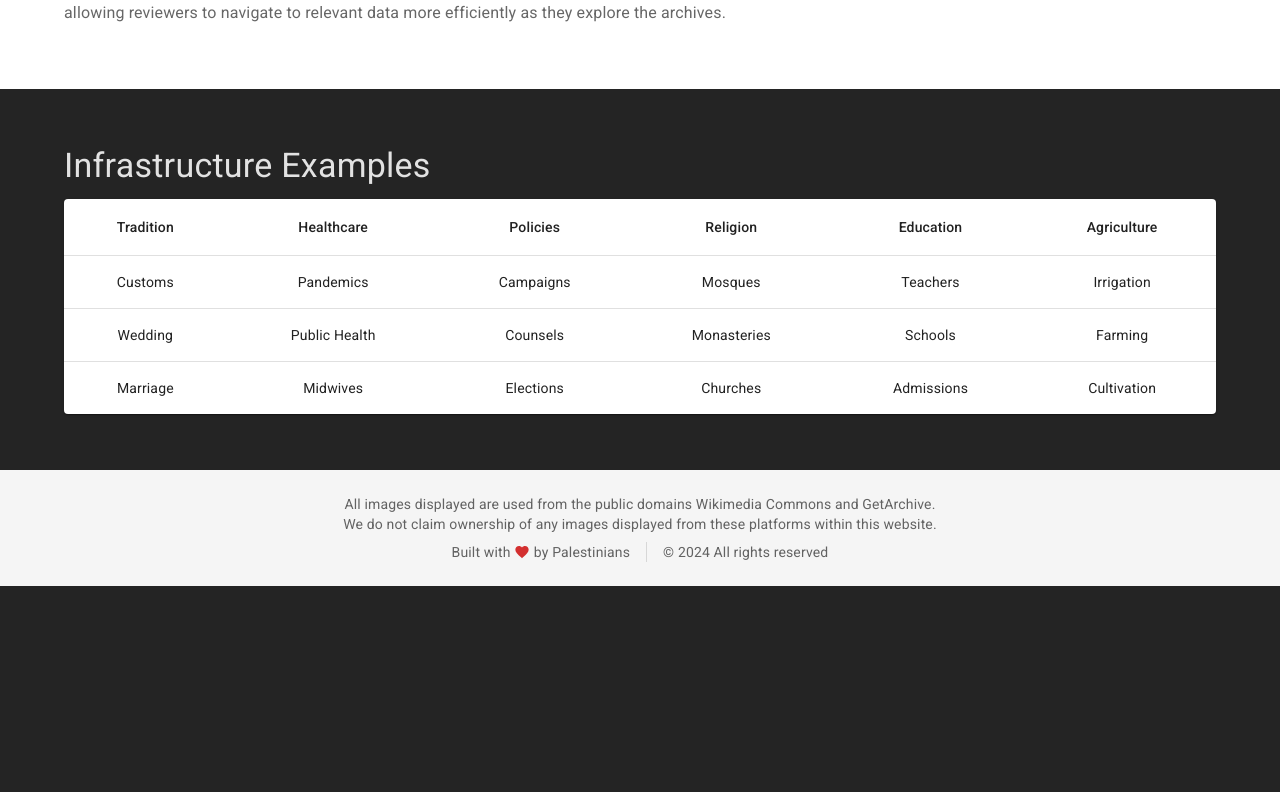
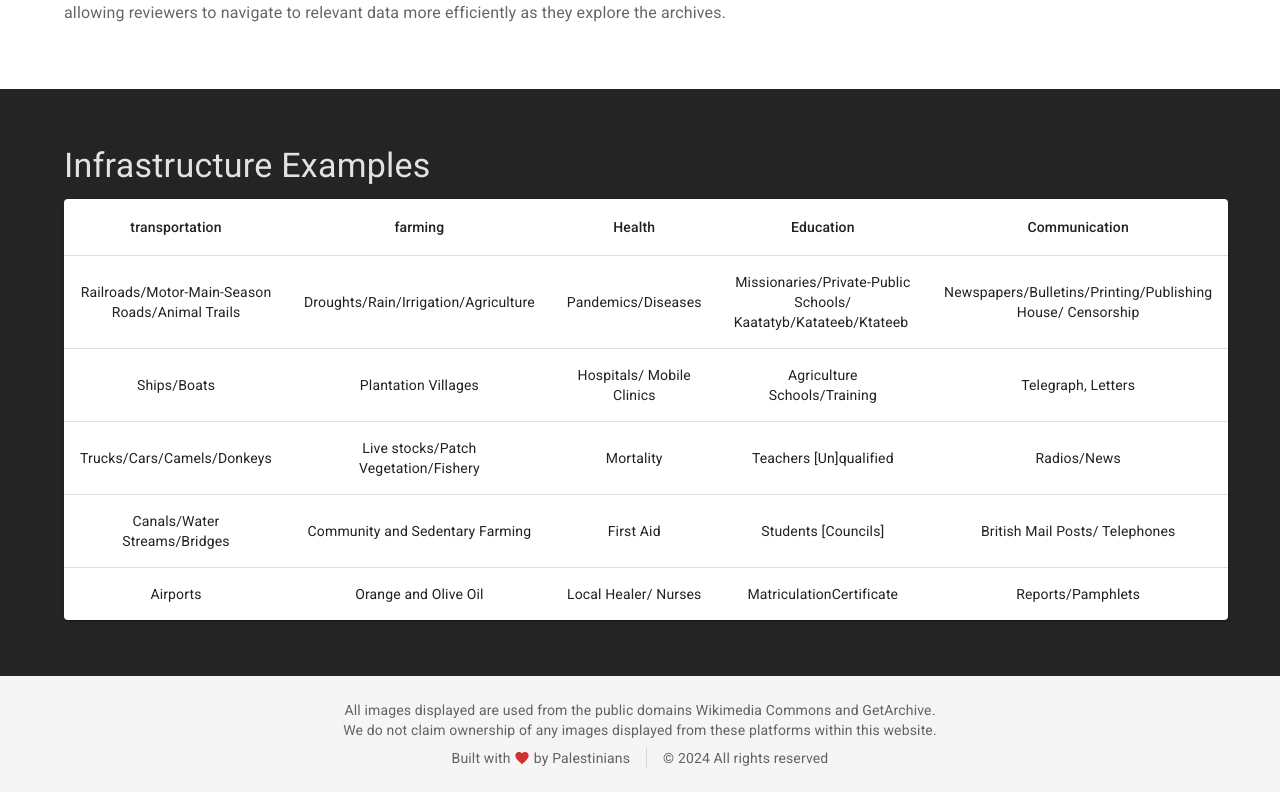
Before and after one commit to Palestinian-Children-Archive/palestinian-children-archive.github.io, a React (Vite) app: page /#/infrastructure in a window 1280 px wide. Shown: the part 826-1618 px from the top of the page. Before the commit the page ends 1412 px from the top, so only its background shows below. Built offline with nearby package versions, Linux system fonts and the light colour scheme.

Commit message:
chore: update table

```diff
--- a/src/navigation/screens/Infrastructure.tsx
+++ b/src/navigation/screens/Infrastructure.tsx
@@ -1,9 +1,5 @@
 import { FC } from "react";
-import {
-  AccountBalance,
-  AccountBalanceOutlined,
-  Book,
-} from "@mui/icons-material";
+import { AccountBalanceOutlined } from "@mui/icons-material";
 import {
   Box,
   Container,
@@ -18,36 +14,48 @@ import {
 } from "@mui/material";
 
 const paragraphs = [
-  'To effectively organize the data for individual oral histories and the records of human experiences within archives, it was essential to develop a framework of categories to conceptualize a comprehensive List of Childhood Infrastructure (LCI). The Library of Congress Subject Headings (LCSH) identified various traditions, policies, and resources that shaped this list. Curated into at least 20 categories, each containing a minimum of 3 items, the list aims to encompass a broad range of childhood infrastructure. For example, the category "Water" includes spring water, seawater, wells, etc. This categorization facilitates a deeper understanding of childhood infrastructure, moving beyond the traditional focus on policies related to health, education, and welfare.',
-  "It was crucial to include childhood infrastructure because the British colonization of the era significantly impacted Palestinian economic and social structures, indirectly affecting children’s lives. For instance, changes in taxation affected farmers' ability to maintain their land, thereby impacting their children’s livelihoods. Another key category is \"Transportation,\" which encompasses auto roads, railways, seasonal roads (which were not used during the winter), and animal trails. Road infrastructure played a vital role, especially regarding children's access to healthcare and education during pandemics. ",
+  'To effectively organize the data for individual oral histories and the records of human experiences within archives, it was essential to develop a framework of categories to conceptualize a comprehensive List of Childhood Infrastructure (LCI). The Library of Congress Subject Headings (LCSH) identified various traditions, health, and resources that shaped this list. Curated into at least 20 categories, each containing a minimum of 3 items, the list aims to encompass a broad range of childhood infrastructure. For example, the category "Water" includes spring water, seawater, wells, etc. This categorization facilitates a deeper understanding of childhood infrastructure, moving beyond the traditional focus on health related to health, education, and welfare.',
+  "It was crucial to include childhood infrastructure because the British colonization of the era significantly impacted Palestinian economic and social structures, indirectly affecting children’s lives. For instance, changes in taxation affected farmers' ability to maintain their land, thereby impacting their children’s livelihoods. Another key category is \"Transportation,\" which encompasses auto roads, railways, seasonal roads (which were not used during the winter), and animal trails. Road infrastructure played a vital role, especially regarding children's access to farming and education during pandemics. ",
   "Other elements that are not typically associated with childhood but is included in the LCI are the post office, community associations, etc. While it may seem peripheral, the post office was an essential communication tool for families in Palestine, both within the region and internationally, during this period. Community associations were essential structures in organizing the villages, elections, assigning parcels of land, etc. These are just a few examples of the extensive categories included in the LCI, with the process still ongoing as new elements are uncovered through data surveying.",
   "An additional benefit of the LCI is its role in enhancing the search and navigation experience. The categorization will be used as a subject for search tabs, allowing reviewers to navigate to relevant data more efficiently as they explore the archives. ",
 ];
 
 const rows = [
   {
-    tradition: "Customs",
-    healthcare: "Pandemics",
-    policies: "Campaigns",
-    religion: "Mosques",
-    education: "Teachers",
-    agriculture: "Irrigation",
+    transportation: "Railroads/Motor-Main-Season Roads/Animal Trails",
+    farming: "Droughts/Rain/Irrigation/Agriculture",
+    health: "Pandemics/Diseases",
+    education:
+      "Missionaries/Private-Public Schools/ Kaatatyb/Katateeb/Ktateeb ",
+    communication: "Newspapers/Bulletins/Printing/Publishing House/ Censorship",
   },
   {
-    tradition: "Wedding",
-    healthcare: "Public Health",
-    policies: "Counsels",
-    religion: "Monasteries",
-    education: "Schools",
-    agriculture: "Farming",
+    transportation: "Ships/Boats",
+    farming: "Plantation Villages",
+    health: "Hospitals/ Mobile Clinics",
+    education: "Agriculture Schools/Training",
+    communication: "Telegraph, Letters",
   },
   {
-    tradition: "Marriage",
-    healthcare: "Midwives",
-    policies: "Elections",
-    religion: "Churches",
-    education: "Admissions",
-    agriculture: "Cultivation",
+    transportation: "Trucks/Cars/Camels/Donkeys",
+    farming: "Live stocks/Patch Vegetation/Fishery",
+    health: "Mortality",
+    education: "Teachers [Un]qualified",
+    communication: "Radios/News",
+  },
+  {
+    transportation: "Canals/Water Streams/Bridges",
+    farming: "Community and Sedentary Farming",
+    health: "First Aid",
+    education: "Students [Councils]",
+    communication: "British Mail Posts/ Telephones",
+  },
+  {
+    transportation: "Airports",
+    farming: "Orange and Olive Oil",
+    health: "Local Healer/ Nurses",
+    education: "MatriculationCertificate",
+    communication: "Reports/Pamphlets",
   },
 ];
 
@@ -88,35 +96,33 @@ const Infrastructure: FC = () => {
         <Typography variant="h4" component="h1" gutterBottom>
           Infrastructure Examples
         </Typography>
-        <TableContainer component={Paper}>
+        <TableContainer sx={{ width: "fit-content" }} component={Paper}>
           <Table
             sx={{ minWidth: 650 }}
             aria-label="infrastructure examples table"
           >
             <TableHead>
               <TableRow>
-                <TableCell align="center">Tradition</TableCell>
-                <TableCell align="center">Healthcare</TableCell>
-                <TableCell align="center">Policies</TableCell>
-                <TableCell align="center">Religion</TableCell>
+                <TableCell align="center">transportation</TableCell>
+                <TableCell align="center">farming</TableCell>
+                <TableCell align="center">Health</TableCell>
                 <TableCell align="center">Education</TableCell>
-                <TableCell align="center">Agriculture</TableCell>
+                <TableCell align="center">Communication</TableCell>
               </TableRow>
             </TableHead>
             <TableBody>
               {rows.map((row) => (
                 <TableRow
-                  key={row.tradition}
+                  key={row.transportation}
                   sx={{ "&:last-child td, &:last-child th": { border: 0 } }}
                 >
                   <TableCell align="center" component="th" scope="row">
-                    {row.tradition}
+                    {row.transportation}
                   </TableCell>
-                  <TableCell align="center">{row.healthcare}</TableCell>
-                  <TableCell align="center">{row.policies}</TableCell>
-                  <TableCell align="center">{row.religion}</TableCell>
+                  <TableCell align="center">{row.farming}</TableCell>
+                  <TableCell align="center">{row.health}</TableCell>
                   <TableCell align="center">{row.education}</TableCell>
-                  <TableCell align="center">{row.agriculture}</TableCell>
+                  <TableCell align="center">{row.communication}</TableCell>
                 </TableRow>
               ))}
             </TableBody>
```
